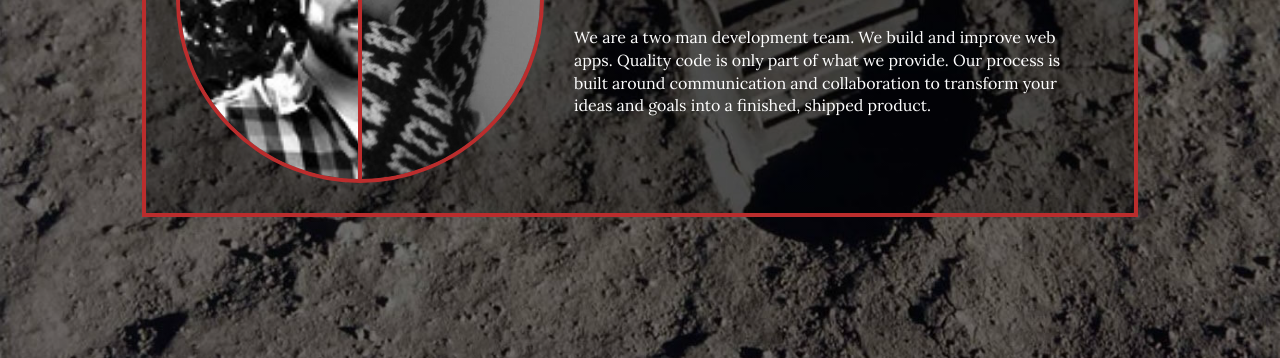
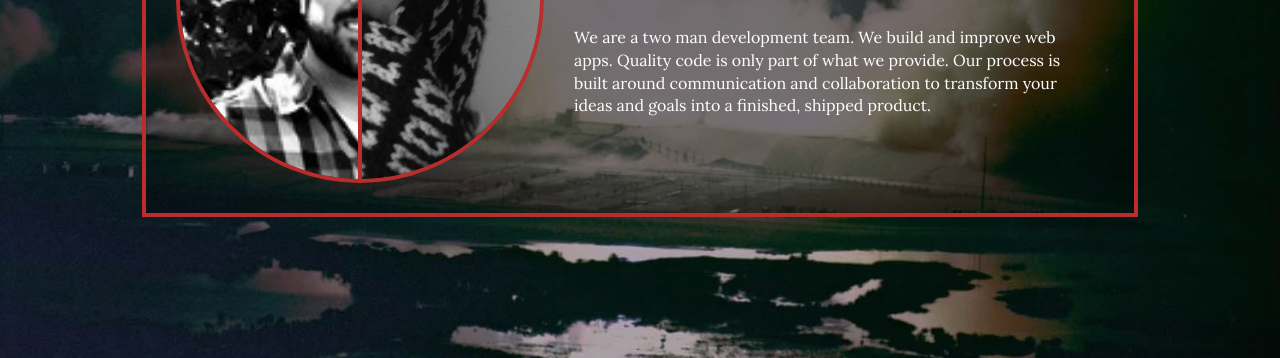
Before and after one commit to megatek/megatek.github.io, a website built with webpack: page index.html in a window 1280 px wide. Shown: the part 442-800 px from the top of the page. Built offline with nearby package versions, Linux system fonts and the light colour scheme.

Commit message:
Added the apollo17 background. Looks awesome.

```diff
--- a/src/scss/style.scss
+++ b/src/scss/style.scss
@@ -17,8 +17,9 @@ body {
   font-size: 14px;
   line-height: 1.42857143;
 
-  // background: linear-gradient(rgba(0, 0, 0, 0.3), rgba(0, 0, 0, 0.3)), url('/assets/images/apollo_11_buzz.jpg') no-repeat center center fixed;
-  background: linear-gradient(rgba(0, 0, 0, 0.5), rgba(0, 0, 0, 0.5)), url('/assets/images/moonprint.jpg') no-repeat center center fixed;
+  // background: linear-gradient(rgba(0, 0, 0, 0.3), rgba(0, 0, 0, 0.3)), url('/assets/images/apollo11_buzz.jpg') no-repeat center center fixed;
+  // background: linear-gradient(rgba(0, 0, 0, 0.5), rgba(0, 0, 0, 0.5)), url('/assets/images/moonprint.jpg') no-repeat center center fixed;
+  background: linear-gradient(rgba(0, 0, 0, 0.3), rgba(0, 0, 0, 0.3)), url('/assets/images/apollo17.jpg') no-repeat center center fixed;
   background-size: cover;
 }
 
```
Also changed, not shown: assets/images/apollo11_buzz.jpg (renamed from assets/images/apollo_11_buzz.jpg), assets/images/apollo17.jpg (added).
